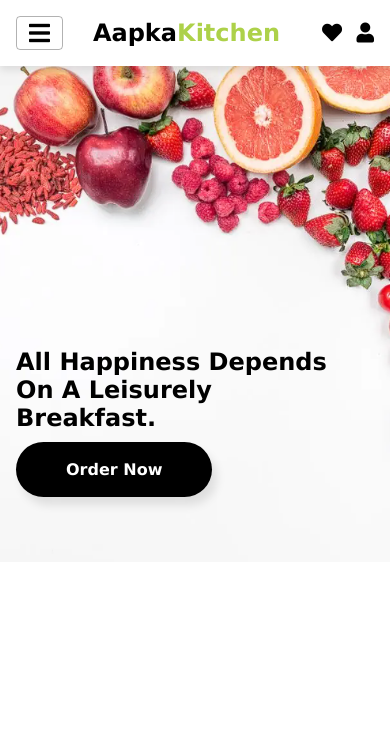
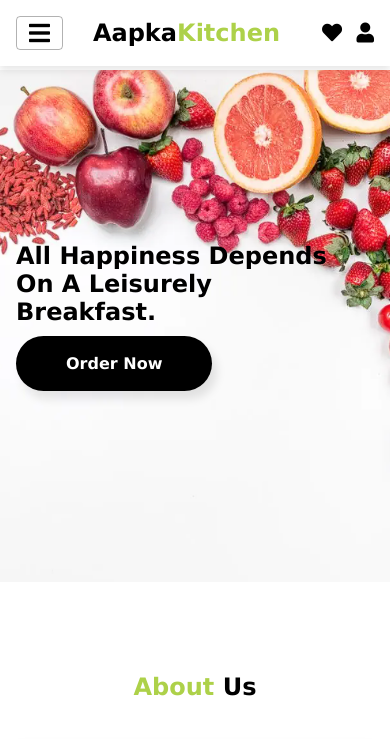
Before and after one commit to amansingh4545/food.github.io, a plain HTML site: page index.html in a window 390 px wide. Shown: the top 739 px of the page. Drawn offline with Linux system fonts and the light colour scheme; grey boxes are pictures that could not be loaded.

Commit message:
Update home.css

```diff
--- a/home.css
+++ b/home.css
@@ -114,7 +114,8 @@ header .fa-bars{
 @media only screen and (max-width: 600px){
     .home{
         background-size: 200%;
-        background-position: -180px 50px ;
+        background-position: -180px 70px ;
+        min-height: 75vh;
     }
 }
 
```
